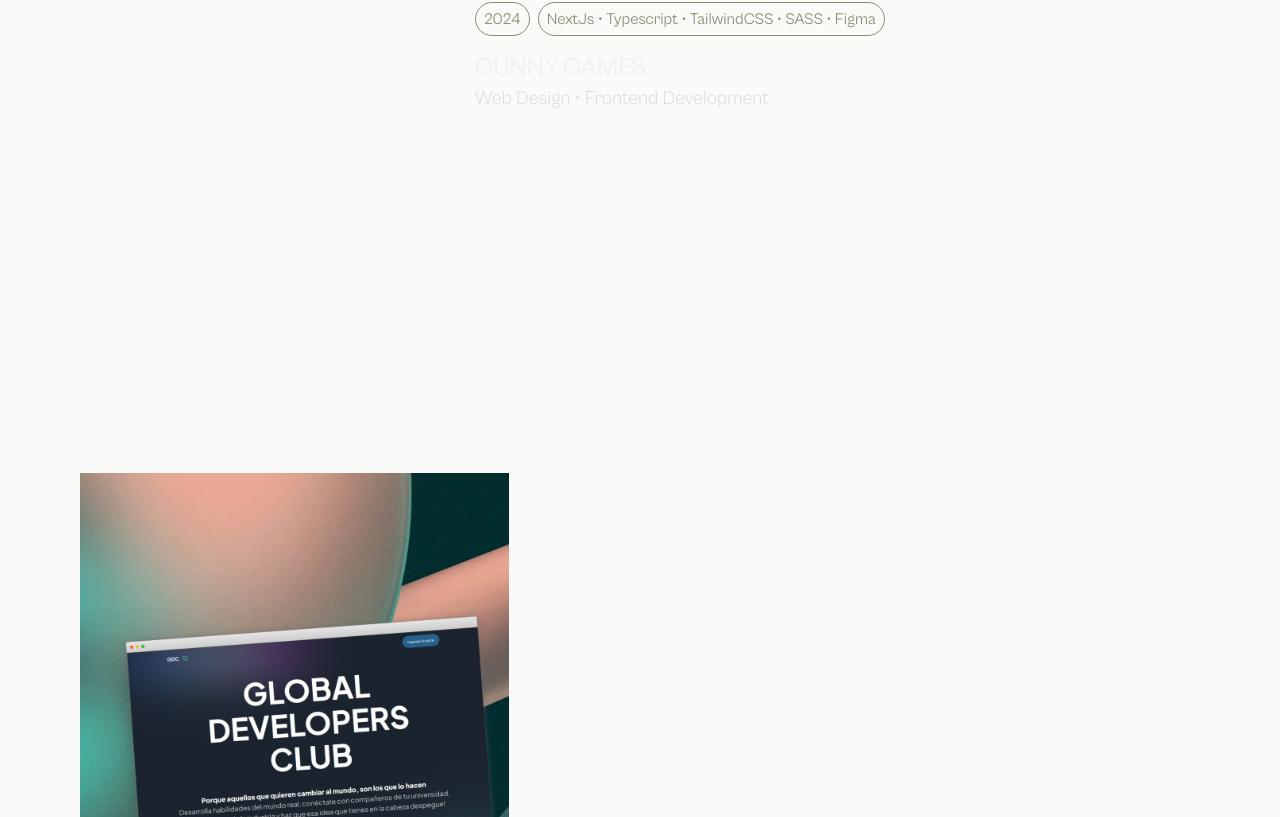
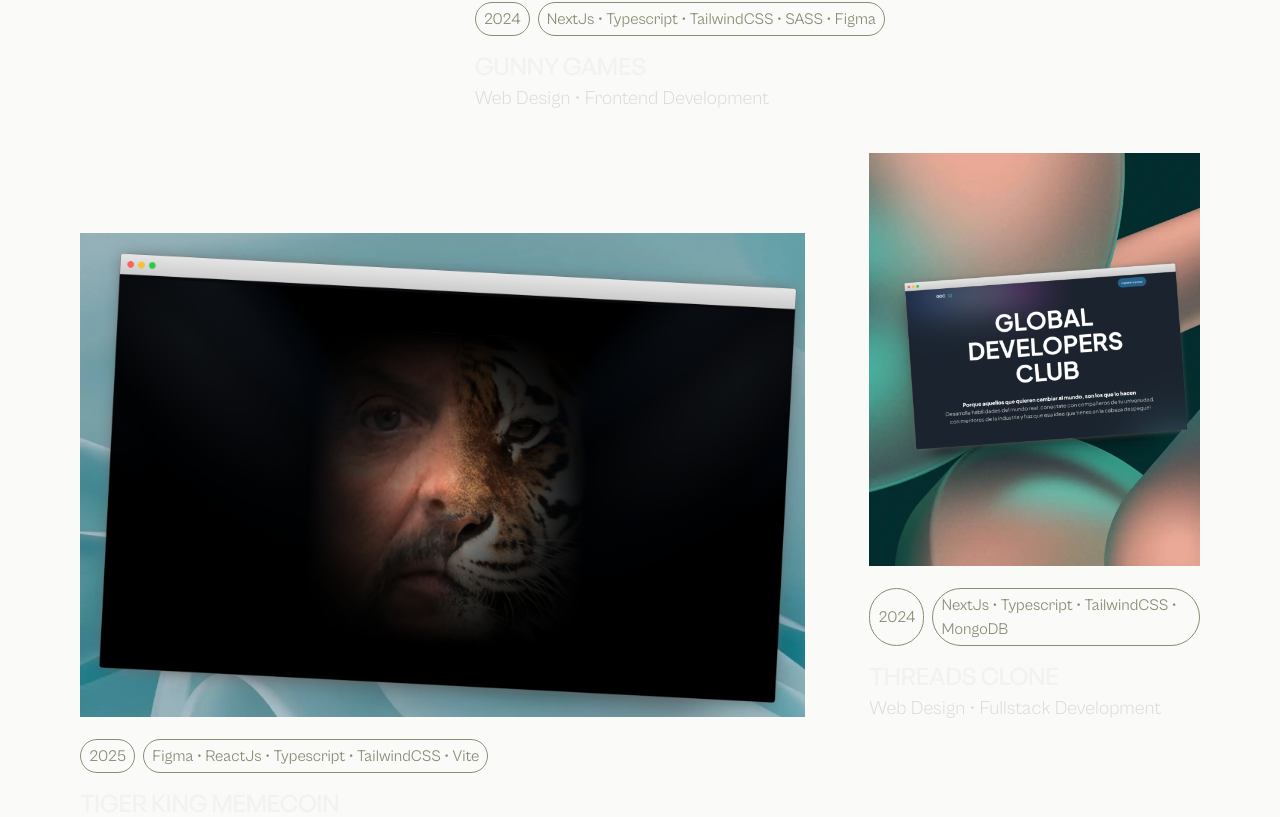
Before and after one commit to Kayeddy/portfolio-v2-web, a React (Vite) app: page /#hero in a window 1280 px wide. Shown: the part 5863-6680 px from the top of the page. Built offline with nearby package versions, Linux system fonts and the light colour scheme.

Commit message:
add(work): Update work section with new work

```diff
--- a/src/components/homepage/Works.jsx
+++ b/src/components/homepage/Works.jsx
@@ -5,6 +5,8 @@ import gdc from "/src/assets/images/gdc.webp";
 // import threadsy from "/src/assets/images/threadsy.webp";
 import c2p_launch from "/src/assets/images/c2p_launch.webp";
 import gunny from "/src/assets/images/gunny-games.webp";
+
+import tigerKing from "/src/assets/images/tiger-king.webp";
 
 import Projects from "../ui/Projects";
 import Heading from "../ui/Heading";
@@ -63,7 +65,36 @@ export default function Works({ forwardedRef, hashRef }) {
           </div>
 
           {/* Project #4 */}
-          <div className="col-span-1 pt-0 md:col-span-5 md:pt-80">
+
+          <div className="col-span-1 h-fit pt-0 md:col-span-8 md:pt-20">
+            <Projects
+              link="https://tigerfarttoken.com"
+              img={tigerKing}
+              alt="Tiger_king_memecoin_website"
+              name="Tiger King Memecoin"
+              type="Web Design • Frontend Development"
+              year="2025"
+              tools="Figma • ReactJs • Typescript • TailwindCSS • Vite"
+              description="Tiger Fart Token is a meme cryptocurrency that combines humor with blockchain technology. The website keeps it simple—offering direct links to the social media and the official contract address. No fluff, just the essentials for those who want to follow the chaos or dive right in."
+            />
+          </div>
+
+          {/* Project #5 */}
+
+          <div className="col-span-1 h-fit md:col-span-4">
+            <Projects
+              link="https://threads-clone-web.vercel.app"
+              img={gdc}
+              alt="threads_clone"
+              name="THREADS CLONE"
+              type="Web Design • Fullstack Development "
+              year="2024"
+              tools="NextJs • Typescript • TailwindCSS • MongoDB"
+              description="A personal project designed as a copy of Meta's Threads platform with additional functionalities."
+            />
+          </div>
+
+          {/* <div className="col-span-1 pt-0 md:col-span-5 md:pt-80">
             <Projects
               link="https://globaldeveloperclubs.com"
               img={gdc}
@@ -73,19 +104,6 @@ export default function Works({ forwardedRef, hashRef }) {
               year="2023"
               tools="NextJs • Typescript • TailwindCSS • MongoDB"
               description="At the Global Developers Club, we provide exclusive resources and support from our partners to help you and your co-founders or team members take your project to the next level. From the initial idea to a fully developed product, we are here to assist you every step of the way."
-            />
-          </div>
-
-          {/* <div className="col-span-1 h-fit md:col-span-4">
-            <Projects
-              link="https://threads-clone-web.vercel.app"
-              img={threadsy}
-              alt="threads_clone"
-              name="THREADS CLONE"
-              type="Web Design • Fullstack Development "
-              year="2024"
-              tools="NextJs • Typescript • TailwindCSS • MongoDB"
-              description="A personal project designed as a copy of Meta's Threads platform with additional functionalities."
             />
           </div> */}
 
@@ -99,20 +117,6 @@ export default function Works({ forwardedRef, hashRef }) {
               year="2024"
               tools="ReactJS • TailwindCSS • Figma • Vite"
               description="Gunny Games Gacha is Gunny Games' official platform, where users can win prizes and earn HERO tokens, the company’s official cryptocurrency."
-            />
-          </div> */}
-          {/* <div className="col-span-1 h-fit pt-0 md:col-span-8 md:pt-20">
-            <Projects
-              link="https://maski.pet"
-              img={maski}
-              alt="Maski_official_website"
-              name="Maski"
-              type="Web Design • Fullstack Development"
-              year="2024"
-              tools="Figma • NextJs • Typescript • TailwindCSS • MongoDB"
-              description="Tinder-like app designed to make pet adoption an
-          enjoyable and intuitive experience. Swipe through profiles of adorable
-          pets, just like you would on a dating app, to find the perfect match."
             />
           </div> */}
 
```
Also changed, not shown: src/assets/images/tiger-king.webp (added).
